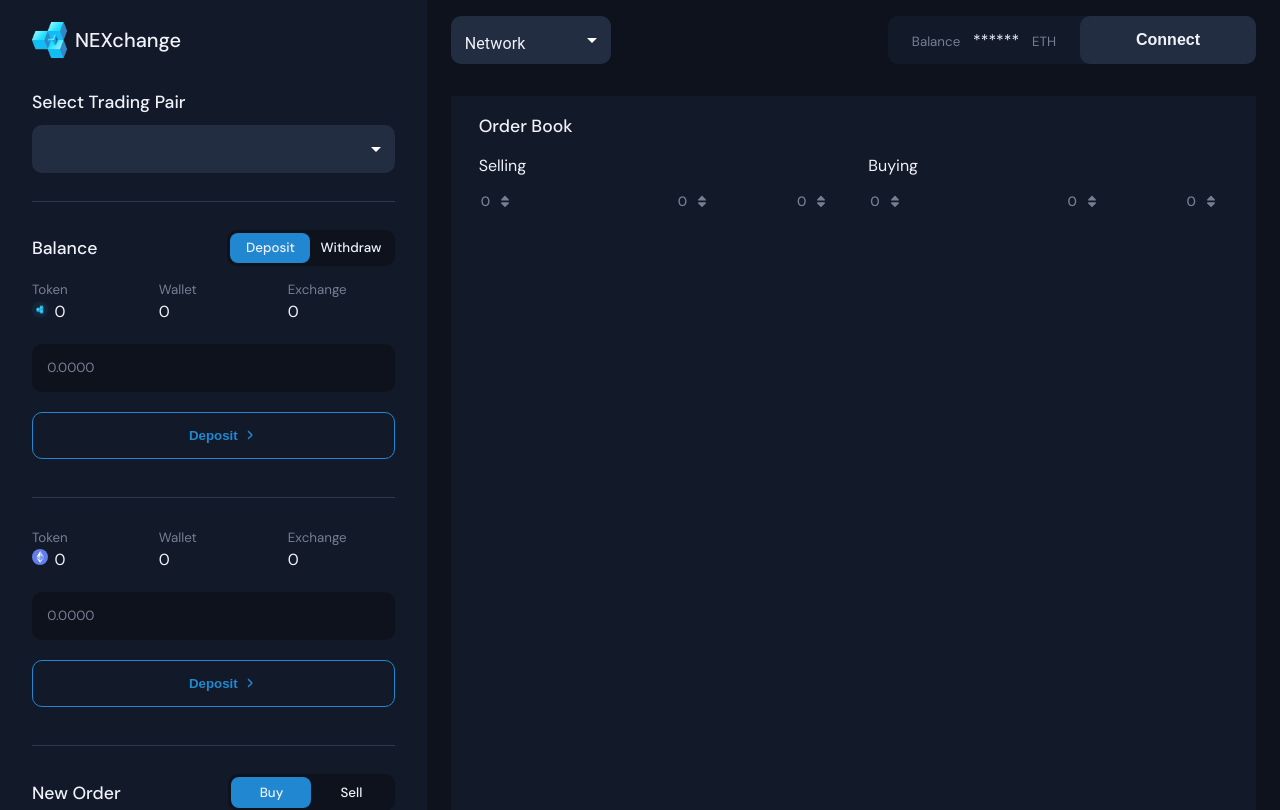
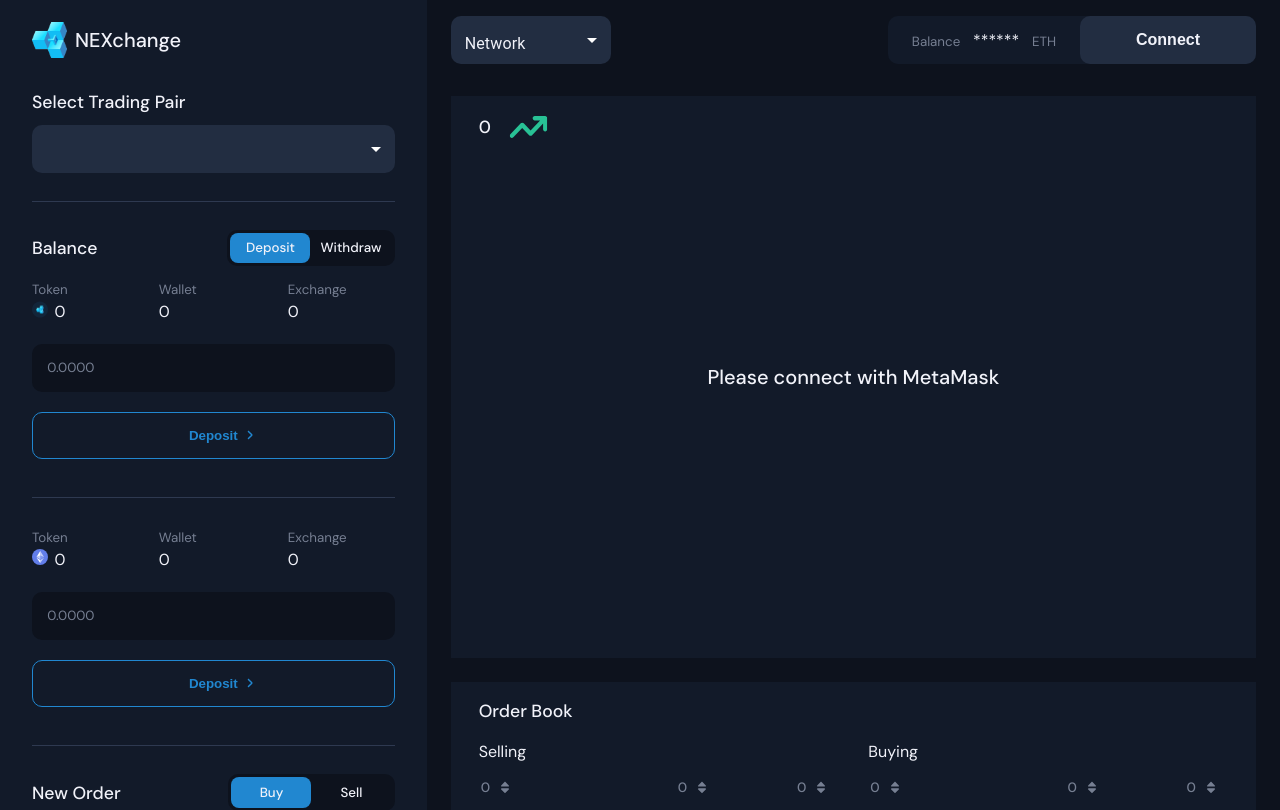
Before and after one commit to jeffreyhu16/dex-frontend, a React (Create React App) app: page / in a window 1280 px wide. Shown: the top 810 px of the page. Built offline with nearby package versions, Linux system fonts and the light colour scheme.

Commit message:
refactor config file

```diff
--- a/src/components/App.js
+++ b/src/components/App.js
@@ -10,6 +10,7 @@ import { DARK_THEME } from '../mui/dark.theme';
 import { useSelector, useDispatch } from 'react-redux';
 import { loadChainData, loadAccount } from '../redux/providerSlice';
 import { loadExchange } from '../redux/exchangeSlice';
+import PriceChart from './PriceChart';
 
 export default function App() {
 
@@ -62,7 +63,7 @@ export default function App() {
                         <Order exchange={exchange} />
                     </section>
                     <section className='exchange__section--right grid'>
-                        {/* PriceChart */}
+                        <PriceChart />
                         {/* Transactions */}
                         {/* Trades */}
                         <OrderBook exchange={exchange} />
--- a/src/components/Balance.js
+++ b/src/components/Balance.js
@@ -1,7 +1,7 @@
 import React from 'react';
 import { ethers } from 'ethers';
 import { useDispatch, useSelector } from 'react-redux';
-import config from '../config.json';
+import config from '../config/chains.json';
 import TOKEN_ABI from '../abi/Token.json';
 import EXCHANGE_ABI from '../abi/Exchange.json';
 import logo from '../assets/dapp.svg';
--- a/src/components/Markets.js
+++ b/src/components/Markets.js
@@ -2,7 +2,7 @@ import React from 'react';
 import { useDispatch, useSelector } from "react-redux";
 import { ethers } from "ethers";
 import TOKEN_ABI from '../abi/Token.json';
-import config from '../config.json';
+import config from '../config/chains.json';
 import Select from '@mui/material/Select';
 import MenuItem from '@mui/material/MenuItem';
 import FormControl from '@mui/material/FormControl';
--- a/src/components/Navbar.js
+++ b/src/components/Navbar.js
@@ -1,6 +1,6 @@
 import React from 'react';
 import { ethers } from 'ethers';
-import config from '../config.json';
+import config from '../config/chains.json';
 import logo from '../assets/logo.png';
 import eth from '../assets/eth.svg';
 import { useDispatch, useSelector } from 'react-redux';
--- a/src/components/Order.js
+++ b/src/components/Order.js
@@ -1,6 +1,6 @@
 import React from 'react';
 import { ethers } from 'ethers';
-import config from '../config.json';
+import config from '../config/chains.json';
 import TOKEN_ABI from '../abi/Token.json';
 import { useDispatch, useSelector } from 'react-redux';
 import { makeOrder } from '../redux/exchangeSlice';
--- a/src/components/OrderBook.js
+++ b/src/components/OrderBook.js
@@ -1,6 +1,6 @@
 import React from 'react';
 import { ethers } from 'ethers';
-import config from '../config.json';
+import config from '../config/chains.json';
 import TOKEN_ABI from '../abi/Token.json';
 import { useDispatch, useSelector } from 'react-redux';
 import { loadOrders } from '../redux/exchangeSlice';
@@ -19,9 +19,6 @@ export default function OrderBook(props) {
     const symbols = useSelector(state => state.tokens.symbols);
     const buyOrders = useSelector(state => buyOrderSelector(state, tokenPair));
     const sellOrders = useSelector(state => sellOrderSelector(state, tokenPair));
-
-    const cancelledOrders = useSelector(state => state.exchange.cancelledOrders);
-    const filledOrders = useSelector(state => state.exchange.filledOrders);
 
     React.useEffect(() => {
         if (symbols.length) {
--- a/src/redux/exchangeSlice.js
+++ b/src/redux/exchangeSlice.js
@@ -1,6 +1,6 @@
 import { createSlice } from "@reduxjs/toolkit";
 import EXCHANGE_ABI from '../abi/Exchange.json';
-import config from '../config.json';
+import config from '../config/chains.json';
 import { ethers } from "ethers";
 
 export const exchangeSlice = createSlice({
```
Also changed, not shown: src/config/chains.json (renamed from src/config.json).
